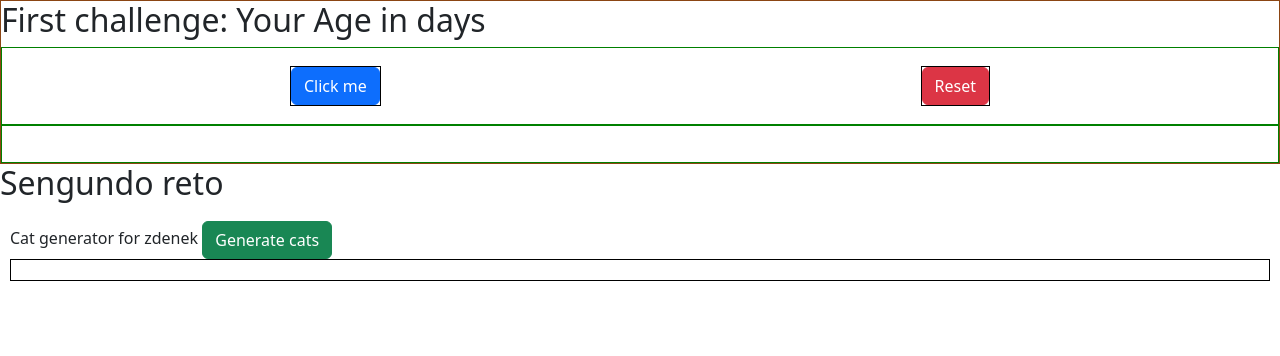
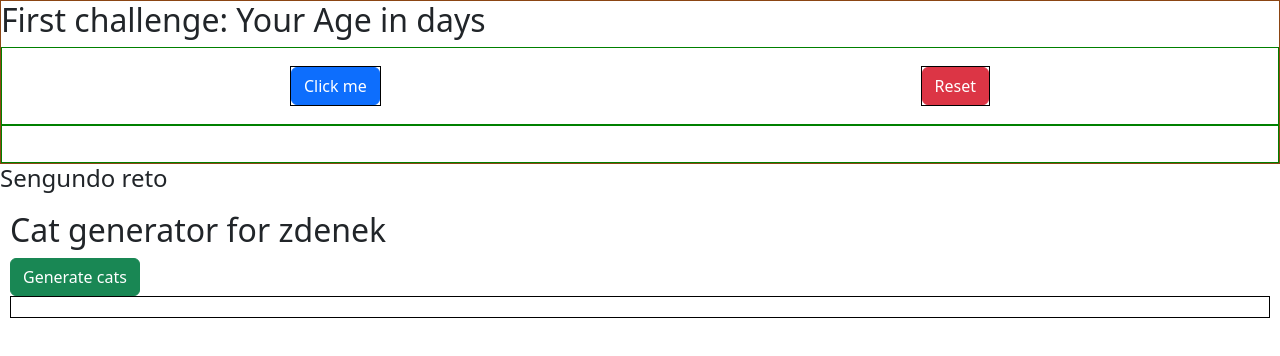
Before and after one commit to Manubyebye/piedra-papel-y-tijera, a plain HTML site: page index.html in a window 1280 px wide. Drawn offline with nearby package versions, Linux system fonts and the light colour scheme.

Commit message:
committed

```diff
--- a/index.html
+++ b/index.html
@@ -25,11 +25,13 @@
            <div id="flex-box-result"></div>
         <div></div>
     </div>
-<h2>Sengundo reto</h2>
+<h4>Sengundo reto</h4>
 
 
 <div class="Container2"
-      <h3>Cat generator for zdenek</h3>
+    <p>
+      <h2>Cat generator for zdenek</h2>
+
         <button class="btn btn-success" id="cat-generator" onclick="generatecat()">Generate cats</button>
         <div class="flex-box-Container2" id="flex-cat-gen">
 
```
